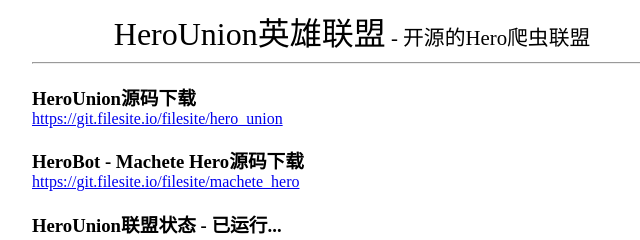
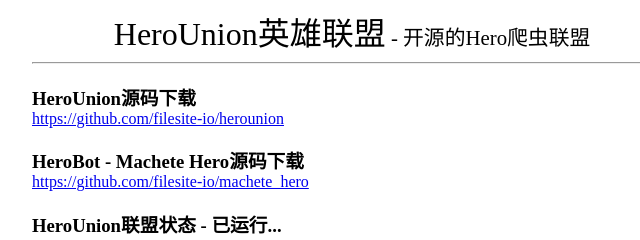
Before and after one commit to filesite-io/herounion, a website: page public/index.html in a window 1280 px wide. Shown: the top 240 px of the page, 288-928 px from the left. Drawn offline with Linux system fonts and the light colour scheme; no server answers.

Commit message:
package.json update

```diff
--- a/public/index.html
+++ b/public/index.html
@@ -43,10 +43,10 @@
     <hr class="mt-d5">
 
     <h3 class="mt-1">HeroUnion源码下载</h3>
-    <p><a href="https://git.filesite.io/filesite/hero_union" target="_blank">https://git.filesite.io/filesite/hero_union</a></p>
+    <p><a href="https://github.com/filesite-io/herounion" target="_blank">https://github.com/filesite-io/herounion</a></p>
 
     <h3 class="mt-1">HeroBot - Machete Hero源码下载</h3>
-    <p><a href="https://git.filesite.io/filesite/machete_hero" target="_blank">https://git.filesite.io/filesite/machete_hero</a></p>
+    <p><a href="https://github.com/filesite-io/machete_hero" target="_blank">https://github.com/filesite-io/machete_hero</a></p>
 
     <h3 class="mt-1">HeroUnion联盟状态 - 已运行<span class="run_time">...</span></h3>
     <h4 class="mt-d5">任务状态（最近<span class="cache_time">...</span>）</h4>
```
Also changed, not shown: package.json (+8 -2 lines).
